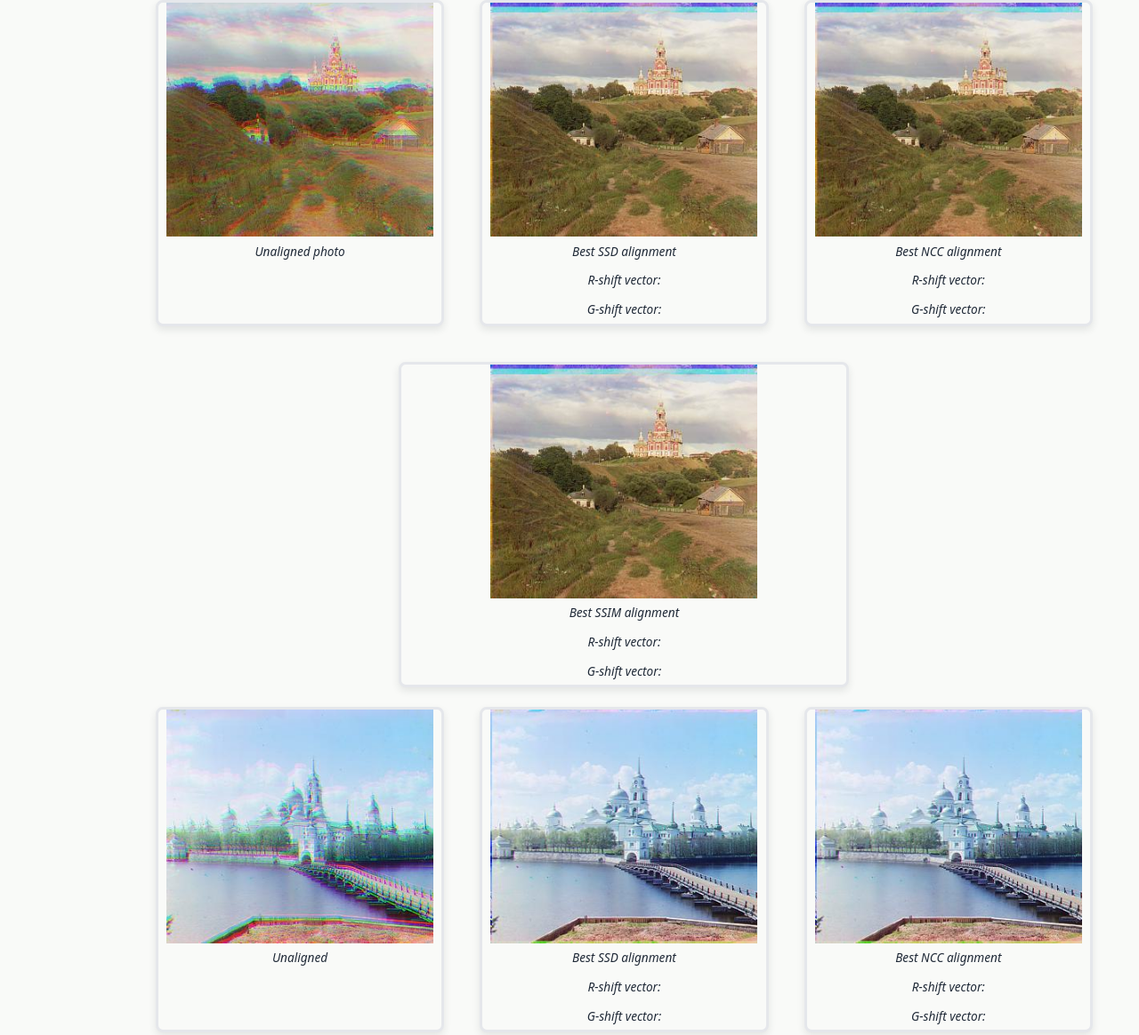
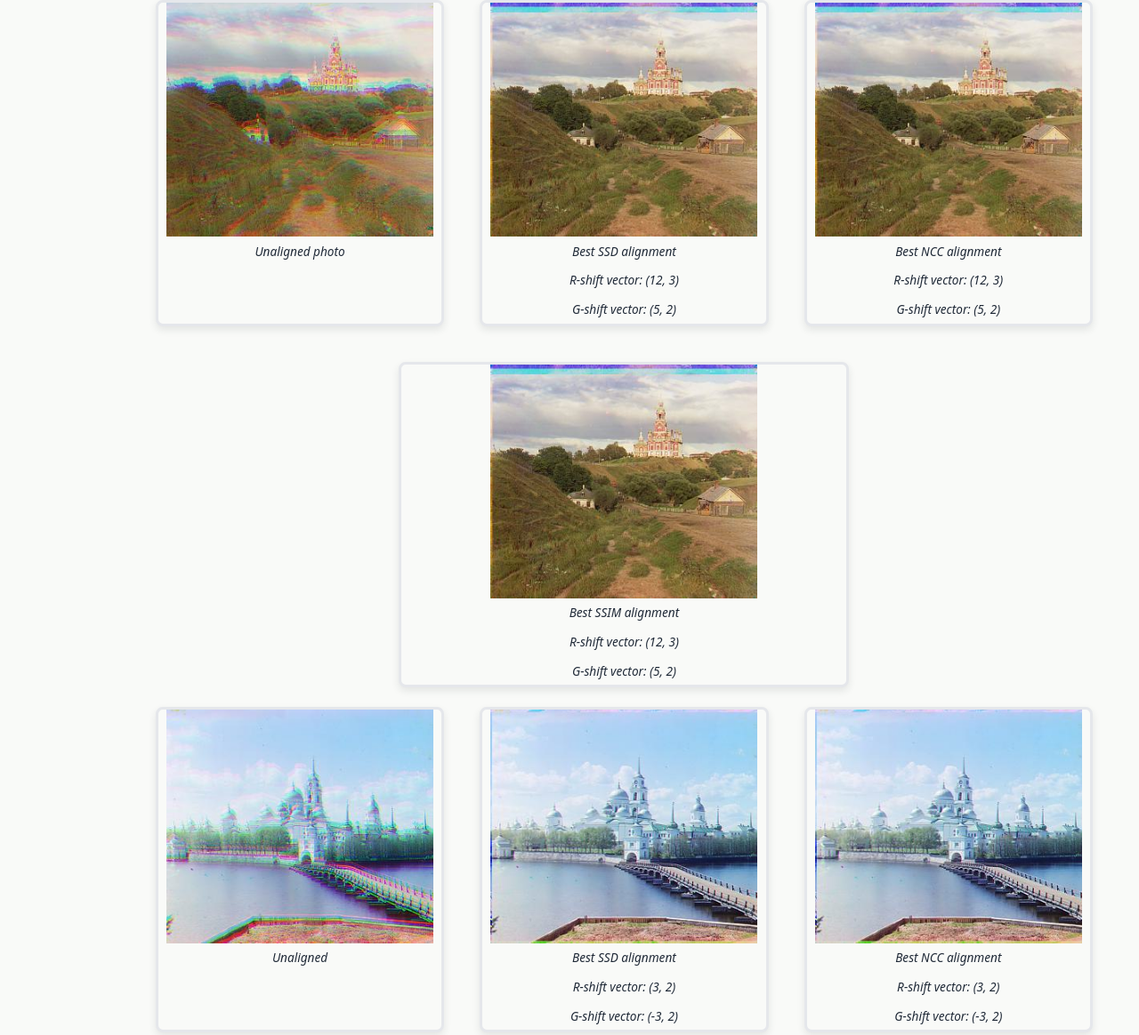
Before and after one commit to ayra-jafri/ayra-jafri.github.io, a plain HTML site: page projects/cs180project1/index.html in a window 1280 px wide. Shown: the part 1453-2617 px from the top of the page at 89% size. Drawn offline with Linux system fonts and the light colour scheme.

Commit message:
proj1 site done

```diff
--- a/projects/cs180project1/index.html
+++ b/projects/cs180project1/index.html
@@ -82,20 +82,20 @@
                         <div class="grid-item">
                             <img src="./images/cathedral-exhaustive-euclid.jpg" width="300px">
                             <figcaption>Best SSD alignment</figcaption>
-                            <figcaption>R-shift vector: </figcaption>
-                            <figcaption>G-shift vector: </figcaption>
+                            <figcaption>R-shift vector: (12, 3)</figcaption>
+                            <figcaption>G-shift vector: (5, 2)</figcaption>
                         </div>
                         <div class="grid-item">
                             <img src="./images/cathedral-exhaustive-ncc.jpg" width="300px">
                             <figcaption>Best NCC alignment</figcaption>
-                            <figcaption>R-shift vector: </figcaption>
-                            <figcaption>G-shift vector: </figcaption>
+                            <figcaption>R-shift vector: (12, 3)</figcaption>
+                            <figcaption>G-shift vector: (5, 2)</figcaption>
                         </div>
                         <div class="grid-item">
                             <img src="./images/cathedral-exhaustive-ssim.jpg" width="300px">
                             <figcaption>Best SSIM alignment</figcaption>
-                            <figcaption>R-shift vector: </figcaption>
-                            <figcaption>G-shift vector: </figcaption>
+                            <figcaption>R-shift vector: (12, 3)</figcaption>
+                            <figcaption>G-shift vector: (5, 2)</figcaption>
                         </div>
                     </div>
                     <br>
@@ -108,20 +108,20 @@
                         <div class="grid-item">
                             <img src="./images/monastery-exhaustive-euclid.jpg" width="300px">
                             <figcaption>Best SSD alignment</figcaption>
-                            <figcaption>R-shift vector: </figcaption>
-                            <figcaption>G-shift vector: </figcaption>
+                            <figcaption>R-shift vector: (3, 2)</figcaption>
+                            <figcaption>G-shift vector: (-3, 2)</figcaption>
                         </div>
                         <div class="grid-item">
                             <img src="./images/monastery-exhaustive-ncc.jpg" width="300px">
                             <figcaption>Best NCC alignment</figcaption>
-                            <figcaption>R-shift vector: </figcaption>
-                            <figcaption>G-shift vector: </figcaption>
+                            <figcaption>R-shift vector: (3, 2)</figcaption>
+                            <figcaption>G-shift vector: (-3, 2)</figcaption>
                         </div>
                         <div class="grid-item">
                             <img src="./images/monastery-exhaustive-ssim.jpg" width="300px">
                             <figcaption>Best SSIM alignment</figcaption>
-                            <figcaption>R-shift vector: </figcaption>
-                            <figcaption>G-shift vector: </figcaption>
+                            <figcaption>R-shift vector: (3, 2)</figcaption>
+                            <figcaption>G-shift vector: (-3, 2)</figcaption>
                         </div>
                     </div>
                     <br>
@@ -136,20 +136,20 @@
                         <div class="grid-item">
                             <img src="./images/tobolsk-exhaustive-euclid.jpg" width="300px">
                             <figcaption>Best SSD alignment</figcaption>
-                            <figcaption>R-shift vector: </figcaption>
-                            <figcaption>G-shift vector: </figcaption>
+                            <figcaption>R-shift vector: (6, 3)</figcaption>
+                            <figcaption>G-shift vector: (3, 3)</figcaption>
                         </div>
                         <div class="grid-item">
                             <img src="./images/tobolsk-exhaustive-ncc.jpg" width="300px">
                             <figcaption>Best NCC alignment</figcaption>
-                            <figcaption>R-shift vector: </figcaption>
-                            <figcaption>G-shift vector: </figcaption>
+                            <figcaption>R-shift vector: (6, 3)</figcaption>
+                            <figcaption>G-shift vector: (3, 3)</figcaption>
                         </div>
                         <div class="grid-item">
                             <img src="./images/tobolsk-exhaustive-ssim.jpg" width="300px">
                             <figcaption>Best SSIM alignment</figcaption>
-                            <figcaption>R-shift vector: </figcaption>
-                            <figcaption>G-shift vector: </figcaption>
+                            <figcaption>R-shift vector: (6, 3)</figcaption>
+                            <figcaption>G-shift vector: (3, 3)</figcaption>
                         </div>
                     </div>
                 </div>
@@ -183,8 +183,8 @@
                             <div class="grid-item">
                                 <img src="./images/train-recursive-ncc-sobel.jpg" width="500px">
                                 <figcaption>NCC + Sobel</figcaption>
-                                <figcaption>R-shift vector: </figcaption>
-                                <figcaption>G-shift vector: </figcaption>
+                                <figcaption>R-shift vector: (85, 29)</figcaption>
+                                <figcaption>G-shift vector: (41, 2)</figcaption>
                             </div>
 
                         <div class="grid-item">
@@ -194,8 +194,8 @@
                         <div class="grid-item">
                             <img src="./images/three_generations-recursive-ncc-sobel.jpg" width="500px">
                             <figcaption>NCC + Sobel</figcaption>
-                            <figcaption>R-shift vector: </figcaption>
-                            <figcaption>G-shift vector: </figcaption>
+                            <figcaption>R-shift vector: (111, 9)</figcaption>
+                            <figcaption>G-shift vector: (54, 12)</figcaption>
                         </div>
                     </div>
                     <br>
@@ -208,8 +208,8 @@
                         <div class="grid-item">
                             <img src="./images/self_portrait-recursive-ncc-sobel.jpg" width="500px">
                             <figcaption>NCC + Sobel</figcaption>
-                            <figcaption>R-shift vector: </figcaption>
-                            <figcaption>G-shift vector: </figcaption>
+                            <figcaption>R-shift vector: (176, 37)</figcaption>
+                            <figcaption>G-shift vector: (78, 29)</figcaption>
                         </div>
 
                         <div class="grid-item">
@@ -219,8 +219,8 @@
                         <div class="grid-item">
                             <img src="./images/sculpture-recursive-ncc-sobel.jpg" width="500px">
                             <figcaption>NCC + Sobel</figcaption>
-                            <figcaption>R-shift vector: </figcaption>
-                            <figcaption>G-shift vector: </figcaption>
+                            <figcaption>R-shift vector: (140, -26)</figcaption>
+                            <figcaption>G-shift vector: (33, -11)</figcaption>
                         </div>
 
                     </div>
@@ -234,8 +234,8 @@
                         <div class="grid-item">
                             <img src="./images/onion_church-recursive-ncc-sobel.jpg" width="500px">
                             <figcaption>NCC + Sobel</figcaption>
-                            <figcaption>R-shift vector: </figcaption>
-                            <figcaption>G-shift vector: </figcaption>
+                            <figcaption>R-shift vector: (107, 35)</figcaption>
+                            <figcaption>G-shift vector: (52, 55)</figcaption>
                         </div>
 
                         <div class="grid-item">
@@ -245,8 +245,8 @@
                         <div class="grid-item">
                             <img src="./images/melons-recursive-ncc-sobel.jpg" width="500px">
                             <figcaption>NCC + Sobel</figcaption>
-                            <figcaption>R-shift vector: </figcaption>
-                            <figcaption>G-shift vector: </figcaption>
+                            <figcaption>R-shift vector: (177, 13)</figcaption>
+                            <figcaption>G-shift vector: (80, 10)</figcaption>
                         </div>
                     </div>
                     <br>
@@ -259,8 +259,8 @@
                         <div class="grid-item">
                             <img src="./images/lady-recursive-ncc-sobel.jpg" width="500px">
                             <figcaption>NCC + Sobel</figcaption>
-                            <figcaption>R-shift vector: </figcaption>
-                            <figcaption>G-shift vector: </figcaption>
+                            <figcaption>R-shift vector: (120, 13)</figcaption>
+                            <figcaption>G-shift vector: (56, 9)</figcaption>
                         </div>
 
                         <div class="grid-item">
@@ -270,8 +270,8 @@
                         <div class="grid-item">
                             <img src="./images/icon-recursive-ncc-sobel.jpg" width="500px">
                             <figcaption>NCC + Sobel</figcaption>
-                            <figcaption>R-shift vector: </figcaption>
-                            <figcaption>G-shift vector: </figcaption>
+                            <figcaption>R-shift vector: (90, 23)</figcaption>
+                            <figcaption>G-shift vector: (42, 17)</figcaption>
                         </div>
                     </div>
                     <br>
@@ -284,8 +284,8 @@
                         <div class="grid-item">
                             <img src="./images/harvesters-recursive-ncc-sobel.jpg" width="500px">
                             <figcaption>NCC + Sobel</figcaption>
-                            <figcaption>R-shift vector: </figcaption>
-                            <figcaption>G-shift vector: </figcaption>
+                            <figcaption>R-shift vector: (123, 13)</figcaption>
+                            <figcaption>G-shift vector: (60, 17)</figcaption>
                         </div>
 
                         <div class="grid-item">
@@ -295,8 +295,8 @@
                         <div class="grid-item">
                             <img src="./images/emir-recursive-ncc-sobel.jpg" width="500px">
                             <figcaption>NCC + Sobel</figcaption>
-                            <figcaption>R-shift vector: </figcaption>
-                            <figcaption>G-shift vector: </figcaption>
+                            <figcaption>R-shift vector: (107, 40)</figcaption>
+                            <figcaption>G-shift vector: (49, 23)</figcaption>
                         </div>
 
                         <div class="grid-item">
@@ -306,8 +306,8 @@
                         <div class="grid-item">
                             <img src="./images/church-recursive-ncc-sobel.jpg" width="500px">
                             <figcaption>NCC + Sobel</figcaption>
-                            <figcaption>R-shift vector: </figcaption>
-                            <figcaption>G-shift vector: </figcaption>
+                            <figcaption>R-shift vector: (58, -4)</figcaption>
+                            <figcaption>G-shift vector: (25, 4)</figcaption>
                         </div>
                     </div>
 
```
Also changed, not shown: projects/projects.html (+1 -1 lines), 3 other files.
